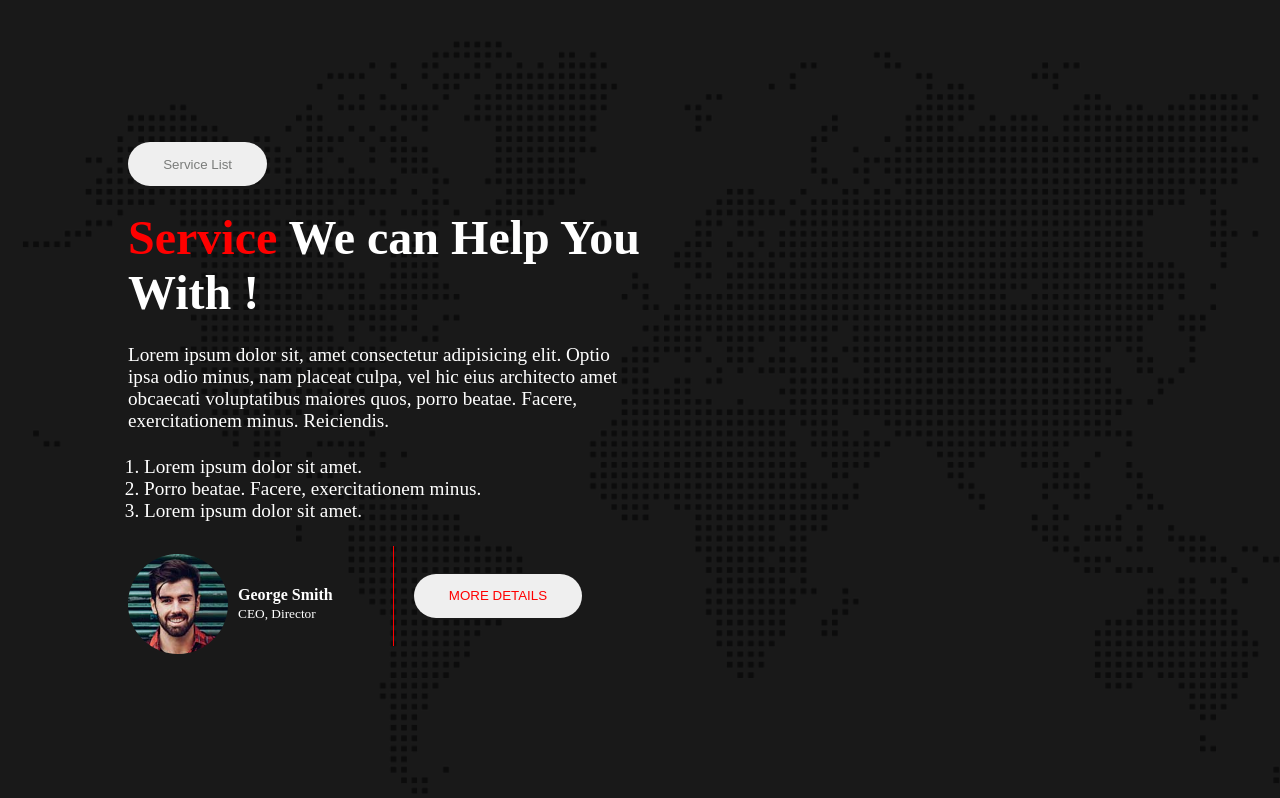
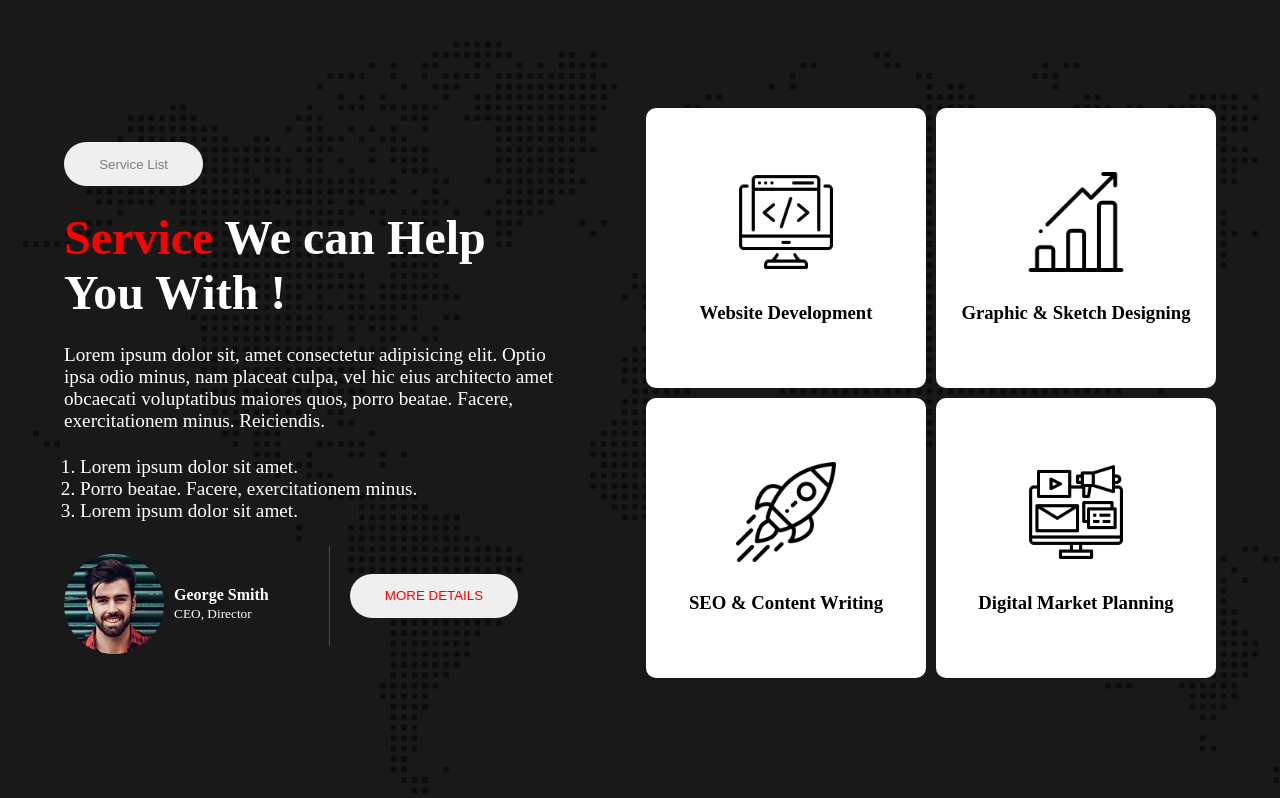
Before and after one commit to syedashiqbd/Digital-Agency-by-Ashiq, a plain HTML site: page index.html in a window 1280 px wide. Shown: the part 882-1680 px from the top of the page. Drawn offline with Linux system fonts and the light colour scheme.

Commit message:
service area right side done

```diff
--- a/index.html
+++ b/index.html
@@ -41,7 +41,7 @@
     </header>
     <main>
       <div class="service_area">
-        <div class="service_info container">
+        <div class="service_info">
           <div class="service_left_info">
             <button>Service List</button>
             <h1><span>Service</span> We can Help You With !</h1>
@@ -69,7 +69,28 @@
               </div>
             </div>
           </div>
-          <div class="service_right_info"></div>
+          <div class="service_right_info">
+            <div class="service_card_1">
+              <div class="card">
+                <img src="./asset/icons/coding.png" alt="" />
+                <h3>Website Development</h3>
+              </div>
+              <div class="card">
+                <img src="./asset/icons/startup.png" alt="" />
+                <h3>SEO & Content Writing</h3>
+              </div>
+            </div>
+            <div class="service_card_2">
+              <div class="card">
+                <img src="./asset/icons/bar-chart.png" alt="" />
+                <h3>Graphic & Sketch Designing</h3>
+              </div>
+              <div class="card">
+                <img src="./asset/icons/digital-marketing.png" alt="" />
+                <h3>Digital Market Planning</h3>
+              </div>
+            </div>
+          </div>
         </div>
       </div>
     </main>
--- a/style.css
+++ b/style.css
@@ -98,10 +98,15 @@ nav {
   display: flex;
   align-items: center;
 }
+.service_info {
+  display: flex;
+  gap: 5rem;
+  justify-content: center;
+  align-items: center;
+  width: 90%;
+  margin: 0 auto;
+}
 
-.service_left_info {
-  width: 50%;
-}
 .service_left_info button {
   padding: 0.9rem 2.2rem;
   border: none;
@@ -146,6 +151,24 @@ nav {
   margin-left: 50px;
   padding-left: 20px;
 }
+
+.service_right_info img {
+  width: 100px;
+  margin-bottom: 30px;
+}
+.card {
+  background-color: white;
+  width: 280px;
+  height: 280px;
+  display: flex;
+  flex-direction: column;
+  justify-content: center;
+  align-items: center;
+  border-radius: 10px;
+  margin-bottom: 10px;
+  color: black;
+}
 .service_right_info {
-  width: 50%;
+  display: flex;
+  gap: 10px;
 }
```
